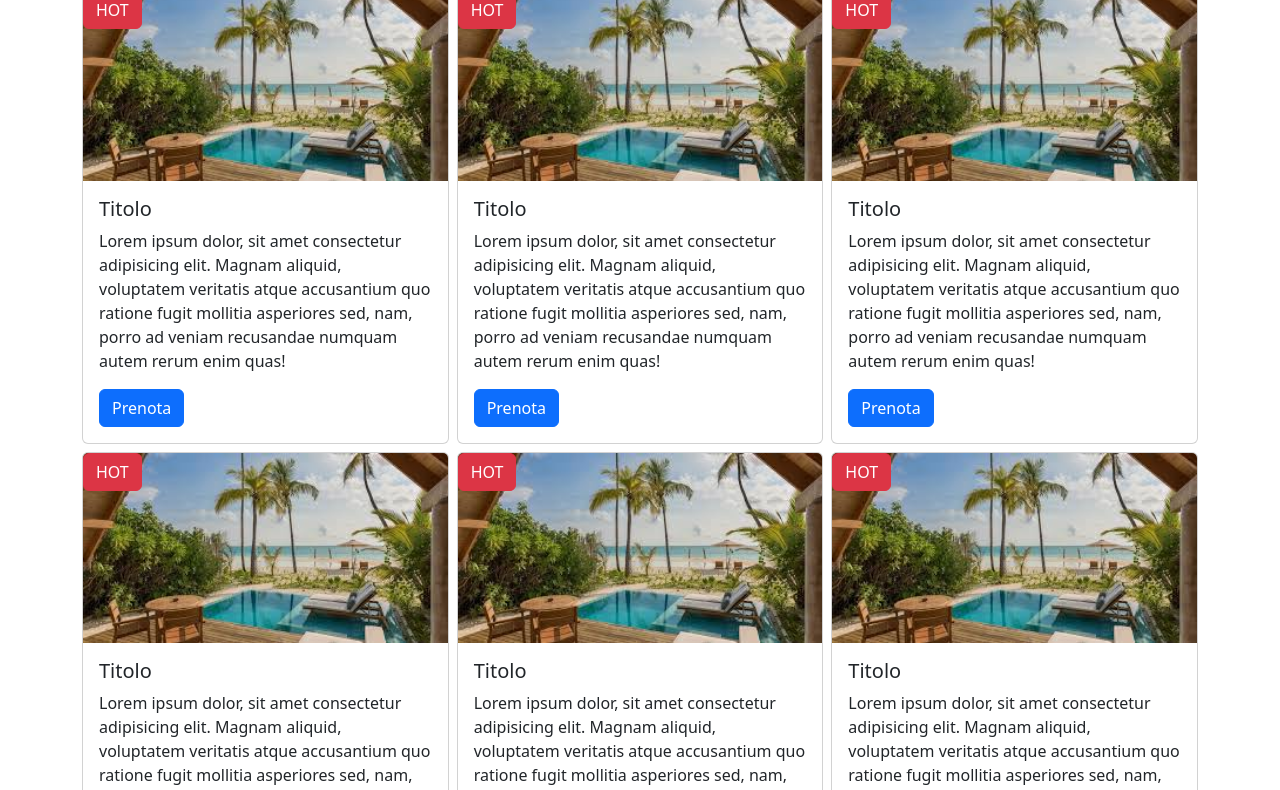
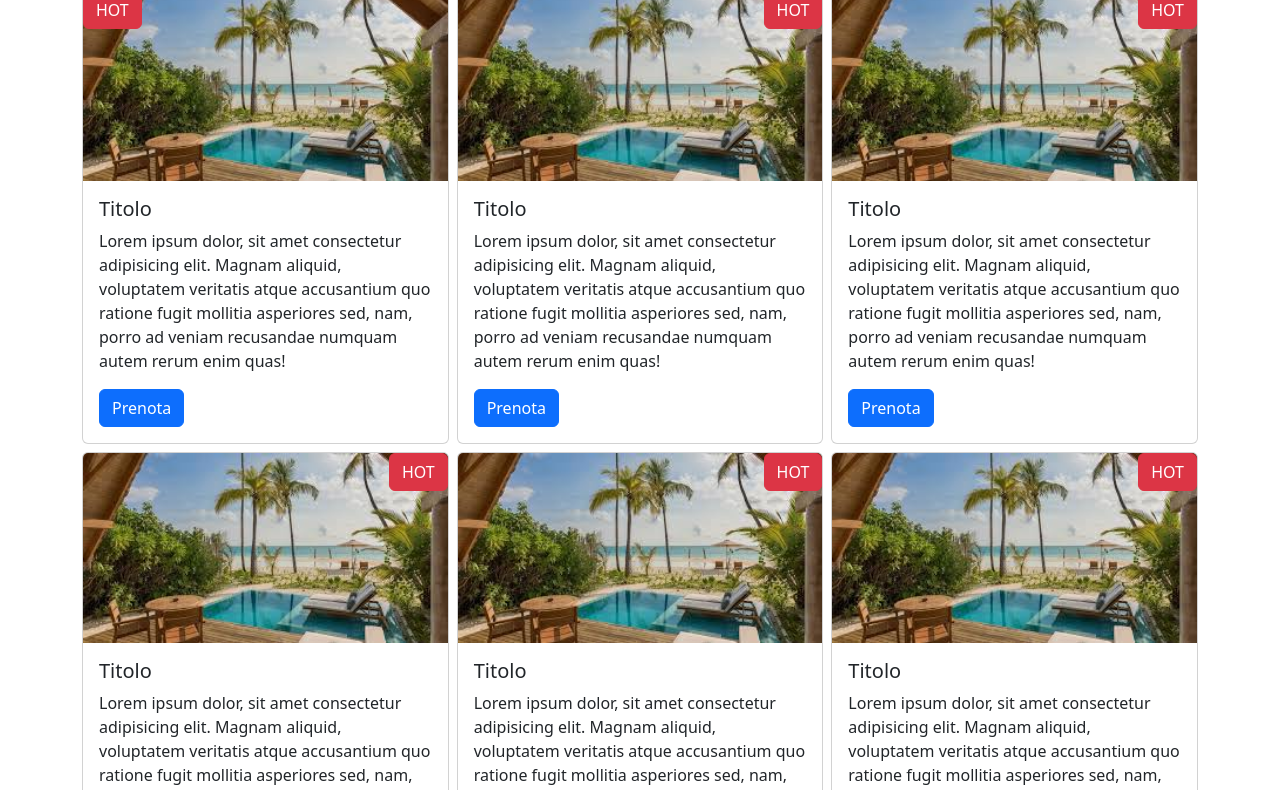
Before and after one commit to DavidePrelati/U2-W2-D2, a plain HTML site: page index.html in a window 1280 px wide. Shown: the part 630-1420 px from the top of the page. Drawn offline with nearby package versions, Linux system fonts and the light colour scheme.

Commit message:
hot sulla destra

```diff
--- a/index.html
+++ b/index.html
@@ -113,7 +113,7 @@
                 <div class="card">
                     <img src="img/images.jpg" class="card-img-top" alt="...">
                     <button type="button"
-                        class="btn btn-danger position-absolute ">
+                        class="btn btn-danger position-absolute end-0end-0">
                         HOT
                     </button>
                     <div class="card-body">
@@ -130,7 +130,7 @@
                 <div class="card">
                     <img src="img/images.jpg" class="card-img-top" alt="...">
                     <button type="button"
-                        class="btn btn-danger position-absolute ">
+                        class="btn btn-danger position-absolute end-0">
                         HOT
                     </button>
                     <div class="card-body">
@@ -147,7 +147,7 @@
                 <div class="card">
                     <img src="img/images.jpg" class="card-img-top" alt="...">
                     <button type="button"
-                        class="btn btn-danger position-absolute ">
+                        class="btn btn-danger position-absolute end-0">
                         HOT
                     </button>
                     <div class="card-body">
@@ -164,7 +164,7 @@
                 <div class="card">
                     <img src="img/images.jpg" class="card-img-top" alt="...">
                     <button type="button"
-                        class="btn btn-danger position-absolute ">
+                        class="btn btn-danger position-absolute end-0">
                         HOT
                     </button>
                     <div class="card-body">
@@ -181,9 +181,9 @@
                 <div class="card">
                     <img src="img/images.jpg" class="card-img-top" alt="...">
                     <button type="button"
-                        class="btn btn-danger position-absolute ">
-                        HOT
-                    </button>
+                    class="btn btn-danger position-absolute end-0">
+                    HOT
+                </button>
                     <div class="card-body">
                         <h5 class="card-title">Titolo</h5>
                         <p class="card-text">Lorem ipsum dolor, sit amet consectetur adipisicing elit. Magnam aliquid,
@@ -198,9 +198,9 @@
                 <div class="card">
                     <img src="img/images.jpg" class="card-img-top" alt="...">
                     <button type="button"
-                        class="btn btn-danger position-absolute ">
-                        HOT
-                    </button>
+                    class="btn btn-danger position-absolute end-0">
+                    HOT
+                </button>
                     <div class="card-body">
                         <h5 class="card-title">Titolo</h5>
                         <p class="card-text">Lorem ipsum dolor, sit amet consectetur adipisicing elit. Magnam aliquid,
```
